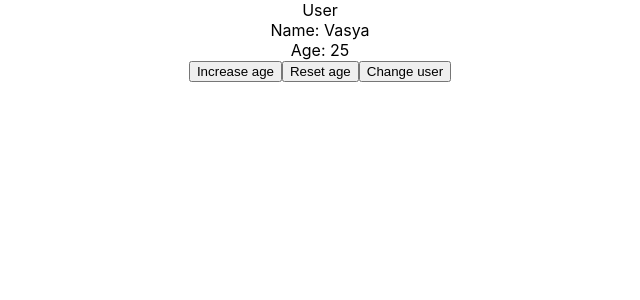
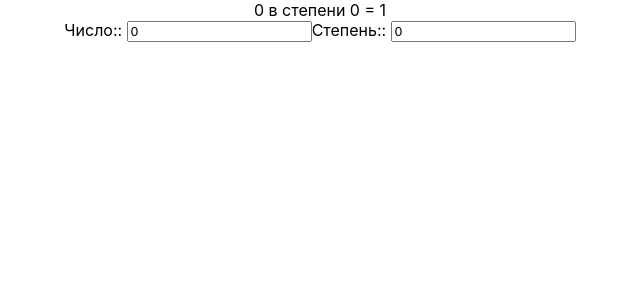
Before and after one commit to dsilichev/module2_6_1, a React (Create React App) app: page / in a window 1280 px wide. Shown: the top 300 px of the page, without its empty margins (320-960 px from the left). Built offline with nearby package versions, Linux system fonts and the light colour scheme.

Commit message:
useCallback memo useMemo

```diff
--- a/src/App.js
+++ b/src/App.js
@@ -1,17 +1,48 @@
+import { memo, useMemo, useCallback, useState } from 'react';
 import styles from './app.module.css';
 import { User } from './components';
 import { ControlPanel } from './components';
 
+export const Field = memo(({ name, label, value, onChange }) => {
+  console.log(name);
+  return (
+    <label>
+      <span>{label}: </span>
+      <input type="number" name={name} value={value} onChange={onChange} />
+    </label>
+  );
+});
 
 function App() {
+  console.log('-------------------App------------------');
+  const [num, setNum] = useState(0);
+  const [degree, setDegree] = useState(0);
+
+  const onNumChange = useCallback(({ target }) => {
+    setNum(Number(target.value));
+  }, []);
+
+  const onDegreeChange = useCallback(({ target }) => {
+    setDegree(Number(target.value));
+  }, []);
+
+  const hardCalcNum = useMemo(
+    () => new Array(20000000).fill(0).reduce((res, el) => res + el, num),
+    [num],
+  );
+
+  const result = Math.pow(hardCalcNum, degree);
 
   return (
-
     <div className={styles.app}>
-      <User/>
-      <ControlPanel/>
+      <div>
+        {num} в степени {degree} = {result}
+      </div>
+      <Field name="num" label="Число:" value={num} onChange={onNumChange} />
+      <Field name="degree" label="Степень:" value={degree} onChange={onDegreeChange} />
+      {/* <User />
+      <ControlPanel /> */}
     </div>
-
   );
 }
 
--- a/src/index.js
+++ b/src/index.js
@@ -7,10 +7,10 @@ import { store } from './store';
 
 const root = ReactDOM.createRoot(document.getElementById('root'));
 root.render(
-  <React.StrictMode>
+
     <Provider store={store}>
       <App />
     </Provider>
 
-  </React.StrictMode>
+
 );
```
